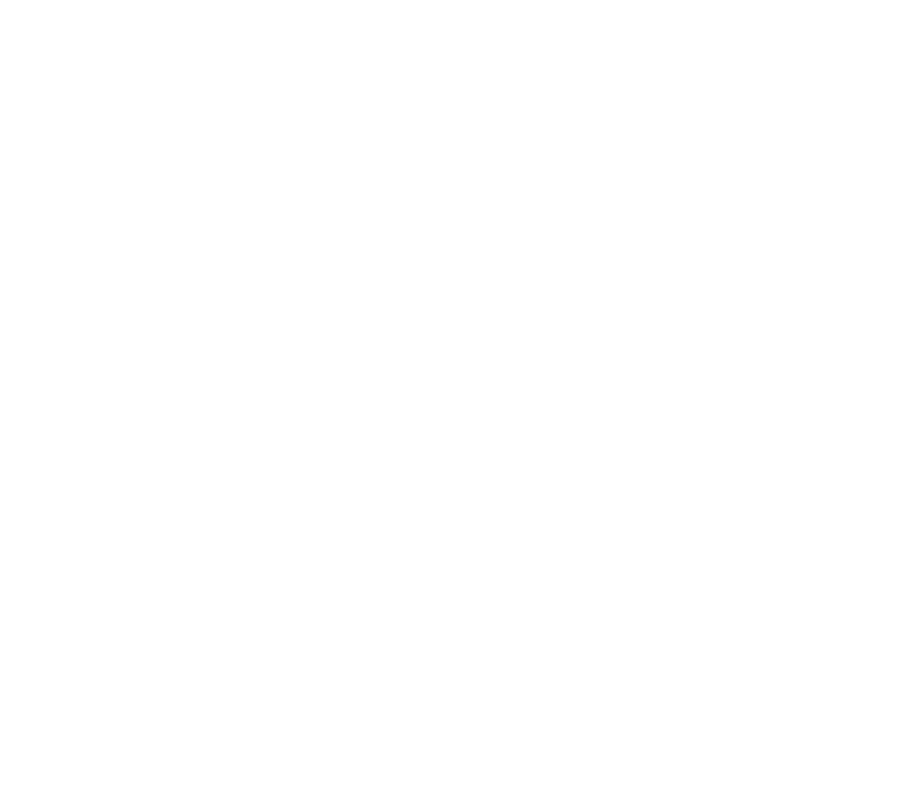
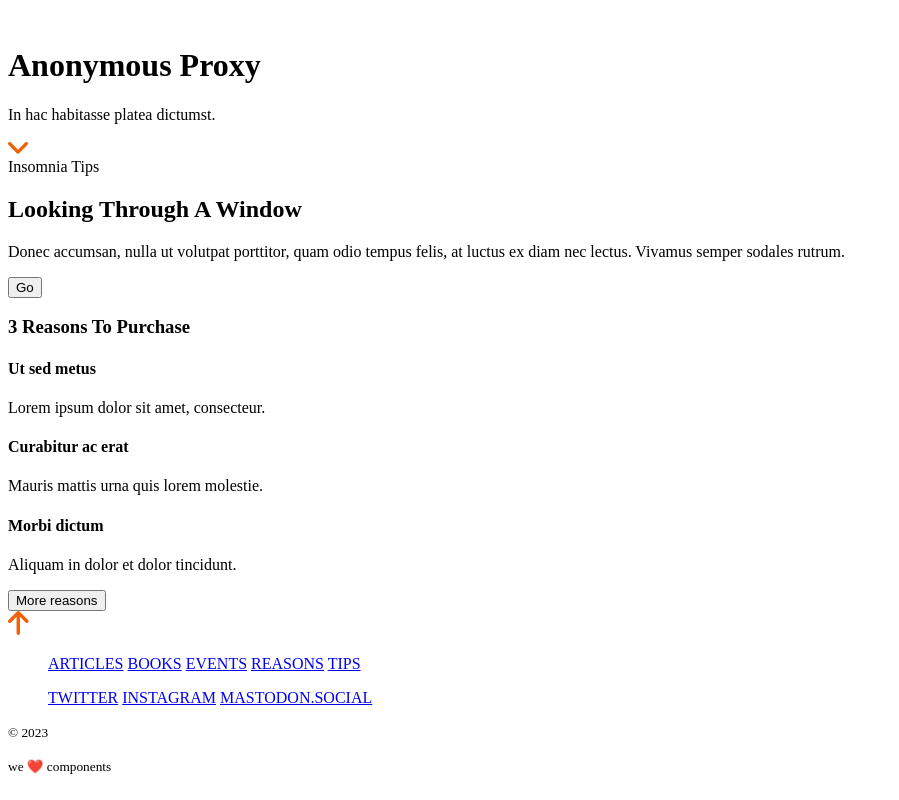
Before and after one commit to IreneTaPa/modulo-1-evaluacion-final-IreneTaPa, a website: page src/html/index.html in a window 1280 px wide. Shown: the whole page, without its empty margins (0-899 px from the left). Drawn offline with nearby package versions, Linux system fonts and the light colour scheme; files that its build step writes are made by us from their sources; files whose address does not match are found by name.

Commit message:
structure html done

```diff
--- a/src/html/index.html
+++ b/src/html/index.html
@@ -10,5 +10,95 @@
     <link rel="stylesheet" href="./assets/css/style.css" />
     <title>Ejercicio Tecnico Modulo 1</title>
   </head>
-  <body></body>
+  <body>
+    <header>
+      <div>
+        <a href="https://adalab.es/" target="_blank">
+          <img
+            src="./assets/images/ico-menu.svg"
+            alt="Menu Icon"
+            class="menu__image"
+          />
+        </a>
+      </div>
+    </header>
+    <main>
+      <h1>Anonymous Proxy</h1>
+      <p>In hac habitasse platea dictumst.</p>
+      <div>
+        <img
+          src="./assets/images/ico-scroll-down.svg"
+          alt="Scroll down icon"
+          class="hero__scroll"
+        />
+      </div>
+      <section>
+        <div>Insomnia Tips</div>
+        <h2>Looking Through A Window</h2>
+        <p>
+          Donec accumsan, nulla ut volutpat porttitor, quam
+          odio tempus felis, at luctus ex diam nec lectus.
+          Vivamus semper sodales rutrum.
+        </p>
+        <button>Go</button>
+      </section>
+      <section>
+        <h3>3 Reasons To Purchase</h3>
+        <article>
+          <h4>Ut sed metus</h4>
+          <p>Lorem ipsum dolor sit amet, consecteur.</p>
+        </article>
+        <article>
+          <h4>Curabitur ac erat</h4>
+          <p>Mauris mattis urna quis lorem molestie.</p>
+        </article>
+        <article>
+          <h4>Morbi dictum</h4>
+          <p>Aliquam in dolor et dolor tincidunt.</p>
+        </article>
+        <button>More reasons</button>
+      </section>
+    </main>
+    <footer>
+      <div>
+        <a href=""
+          ><img src="./assets/images/ico-arrow.svg" alt=""
+        /></a>
+      </div>
+      <nav>
+        <ul>
+          <a href="https://adalab.es/" target="_blank"
+            >ARTICLES</a
+          >
+          <a href="https://adalab.es/" target="_blank"
+            >BOOKS</a
+          >
+          <a href="https://adalab.es/" target="_blank"
+            >EVENTS</a
+          >
+          <a href="https://adalab.es/" target="_blank"
+            >REASONS</a
+          >
+          <a href="https://adalab.es/" target="_blank"
+            >TIPS</a
+          >
+        </ul>
+
+        <ul>
+          <a href="https://adalab.es/" target="_blank"
+            >TWITTER</a
+          >
+          <a href="https://adalab.es/" target="_blank"
+            >INSTAGRAM</a
+          >
+          <a href="https://adalab.es/" target="_blank"
+            >MASTODON.SOCIAL</a
+          >
+        </ul>
+      </nav>
+      <small>&copy 2023</small>
+      <p></p>
+      <small>we ❤️ components</small>
+    </footer>
+  </body>
 </html>
--- a/src/scss/style.scss
+++ b/src/scss/style.scss
@@ -6,7 +6,3 @@
 @import 'layout/header';
 @import 'layout/footer';
 @import 'pages/index';*/
-
-h1 {
-    color: red;
-}
```
Also changed, not shown: docs/assets/images/bg-adalab.png (deleted), docs/assets/images/cover.jpg (renamed from src/images/cover.jpg), docs/assets/images/favicon.png (deleted), docs/assets/images/ico-arrow.svg (renamed from src/images/ico-arrow.svg), docs/assets/images/ico-menu.svg (renamed from src/images/ico-menu.svg), docs/assets/images/ico-scroll-down.svg (renamed from src/images/ico-scroll-down.svg), docs/assets/images/logo-adalab.png (deleted).
